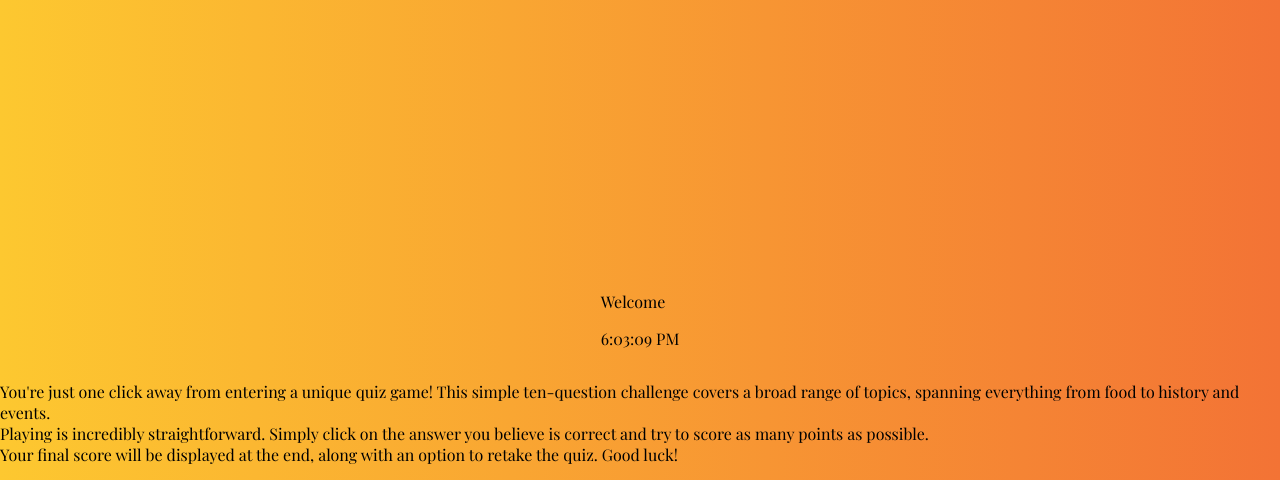
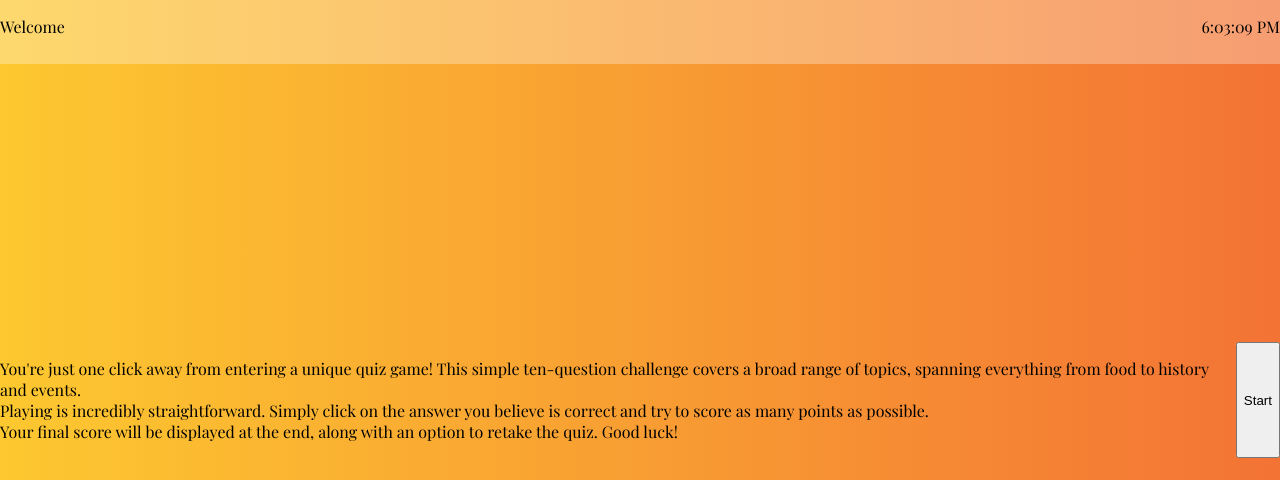
Before and after one commit to Moonchichiii/quiztime-rebuild, a plain HTML site: page quiz.html in a window 1280 px wide. Shown: the top 480 px of the page. Drawn offline with nearby package versions, Linux system fonts and the light colour scheme.

Commit message:
copied over the main layout from the style.css to the quiz.css and will add the game container.

```diff
--- a/assets/css/quiz.css
+++ b/assets/css/quiz.css
@@ -59,6 +59,44 @@ p {
     font-family: 'Playfair Display', serif;
 }
 
+/* main layout  */
+
+header {
+    display: flex;
+    justify-content: space-between;
+    width: 100%;
+    height: 4rem;
+    position: fixed;
+    top:0;
+    background-color: var(--footer-bkg-color);
+}
+
+main {
+    display: flex;
+    width: 100%;
+    height: auto;
+
+}
+
+
+footer {
+    position: fixed;
+    bottom:0;
+    width: 100%;
+    height: 5rem;
+    background-color: var(--footer-bkg-color);
+}
+
+/* game layout  */
+
+
+
+
+
+/* main game container */
+
+
+
 
 
 /* componentes */
--- a/quiz.html
+++ b/quiz.html
@@ -4,6 +4,7 @@
     <meta charset="UTF-8">
     <meta http-equiv="X-UA-Compatible" content="IE=edge">
     <meta name="viewport" content="width=device-width, initial-scale=1.0">
+    <link rel="icon" type="image/x-icon" href="assets/favicon/favicon.ico">
     <link rel="stylesheet" href="assets/css/quiz.css">
     <title>Quiz Time</title>
 </head>
```
